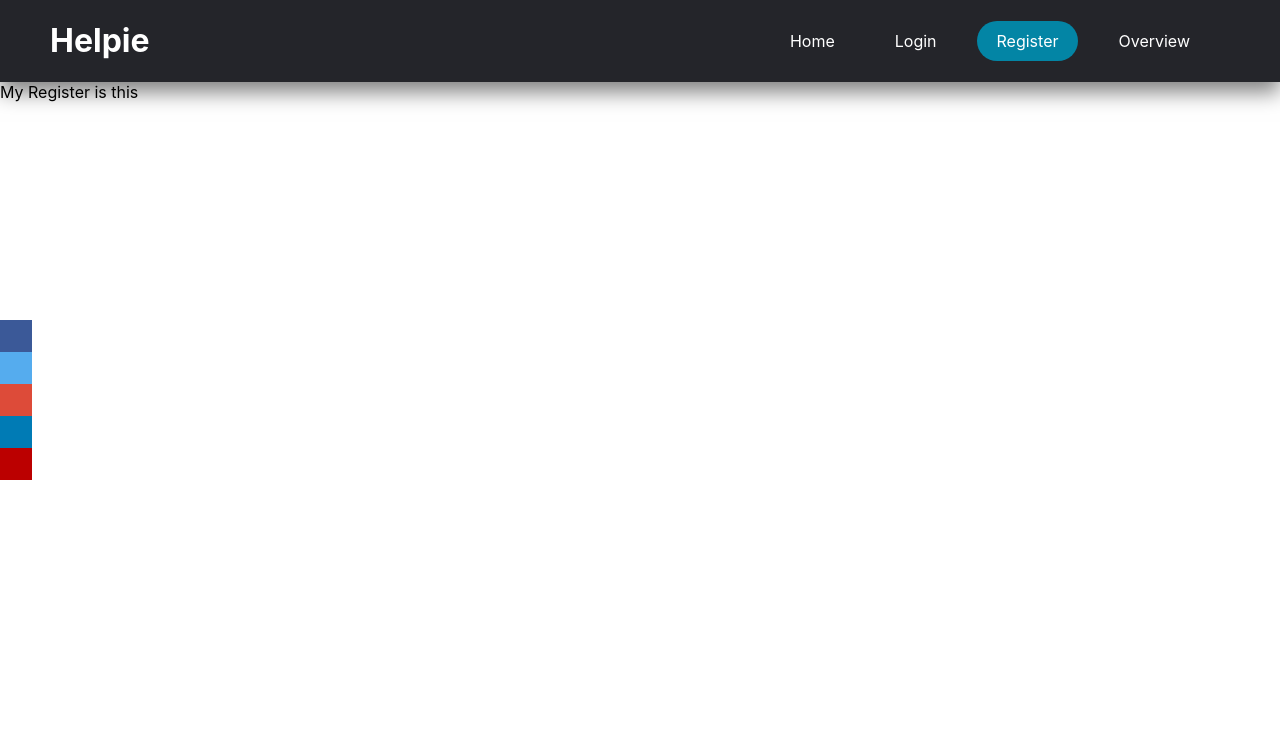
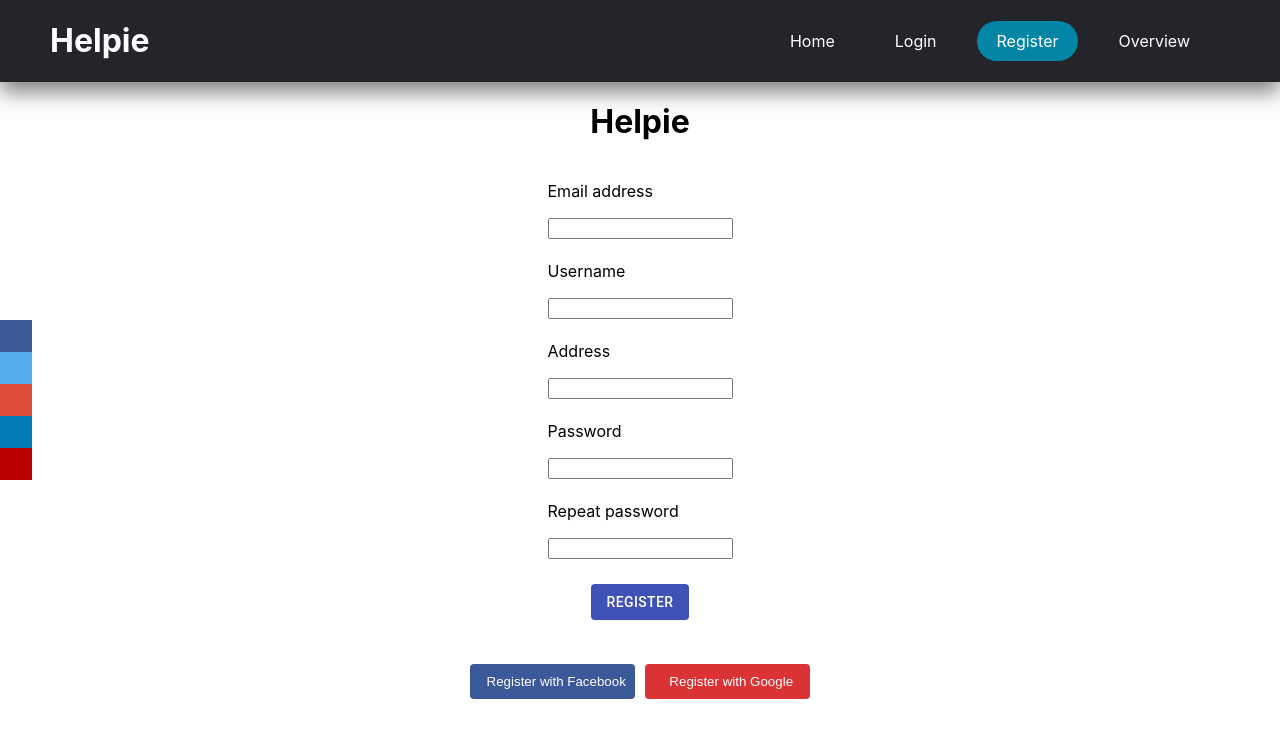
Before and after one commit to cristibctr/FrontEnd-Team2, a React (Create React App) app: page /register in a window 1280 px wide. Shown: the top 738 px of the page. Built offline with nearby package versions, Linux system fonts and the light colour scheme.

Commit message:
added Register

```diff
--- a/src/Login.js
+++ b/src/Login.js
@@ -47,7 +47,7 @@ export default class Login extends Component {
             <form>
                 <style></style>
                 <div className="center">
-                    <div className="logoContainer">
+                    <div className="logoContainer" style={{marginLeft: 0}}>
                         <Logo name="Helpie" />
                     </div>
                 </div>
@@ -91,7 +91,7 @@ export default class Login extends Component {
                     </div></div>
 
                 <p className="col-md-3 center forgot-password text-right ">
-                    Forgot <a href="#">password?</a>
+                    <a href="#">Forgot password?</a>
                 </p>
             </form>
         );
--- a/src/Register.js
+++ b/src/Register.js
@@ -1,5 +1,105 @@
-import React from "react";
+import React, { Component } from "react";
+import styled from 'styled-components';
+import { Button } from '@material-ui/core';
+import Logo from "./Logo"
+import "./styles/Register.css"
 
-const Register = (props) => <div>My Register is this</div>;
+const Wrapper = styled.div`
+    @media only screen and (max-width : 399px) {
+        width: 10%
+    }
+`
 
-export default Register;
+const BtnFacebook = styled.button`
+    width: 165px;
+    height:35px;
+    border-radius: 4px;
+    background: #3b5998;
+    color:white;
+    border:0px transparent;
+    text-align: center;
+    margin:5px;
+    display: inline-block;
+
+    &:hover{
+        background: #3b5998;
+        opacity: 0.6;
+    }
+`;
+const BtnGoogle = styled.button`
+    margin:5px;
+    width: 165px;
+    height:35px;
+    border-radius: 4px;
+    background: #db3236;
+    color:white;
+    border:0px transparent;
+    text-align: center;
+
+    &:hover{
+        background: #3b5998;
+        opacity: 0.6;
+    }
+`
+export default class Register extends Component {
+    render() {
+        return (
+            <form>
+                <style></style>
+                <div className="center">
+                    <div className="logoContainer" style={{marginLeft: 0}}>
+                        <Logo name="Helpie" />
+                    </div>
+                </div>
+                <div className="col-md-3 center field">
+                    <label>
+                        <p>Email address</p>
+                        <input type="email" />
+                    </label>
+                </div>
+                <div className="col-md-3 center field">
+                    <label>
+
+                        <p>Username</p>
+                        <input type="text" />
+                    </label>
+                </div>
+                <div className="col-md-3 center field">
+                    <label>
+                        <p>Address</p>
+                        <input type="address" />
+                    </label>
+                </div>
+                <div className="col-md-3 center field">
+                    <label>
+                        <p>Password</p>
+                        <input type="password" />
+                    </label>
+                </div>
+                <div className="col-md-3 center field">
+                    <label>
+                        <p>Repeat password</p>
+                        <input type="password" />
+                    </label>
+                </div>
+
+                <div className="col-md-3 center">
+                    <Button variant="contained" color="primary" disableElevation>
+                        Register
+                    </Button>
+                </div>
+                <div className="col-md-3 center">
+                    <div style={{ display: 'flex', flexWrap: 'wrap' }} >
+                        <Wrapper>
+                            <BtnFacebook>
+                                &nbsp;&nbsp;Register with Facebook
+                        </BtnFacebook>
+                            <BtnGoogle>
+                                &nbsp;&nbsp;Register with Google
+                        </BtnGoogle>
+                        </Wrapper>
+                    </div></div>
+            </form>
+        );
+    }
+}
--- /dev/null
+++ b/src/styles/Register.css
@@ -0,0 +1,12 @@
+.field {
+    width: 100%;
+    height: 56px;
+    border-radius: 4px;
+    position: relative;
+    background-color: rgba(255,255,255,0.3);
+    transition: 0.3s all;
+  }
+  .field:hover {
+    background-color: rgba(255, 255, 255, 0.45);
+    box-shadow: 0px 4px 20px 0px rgba(0, 0, 0, 0.05);
+  }
```
Also changed, not shown: 1 other file (tests, documents, lock files or other folders).
